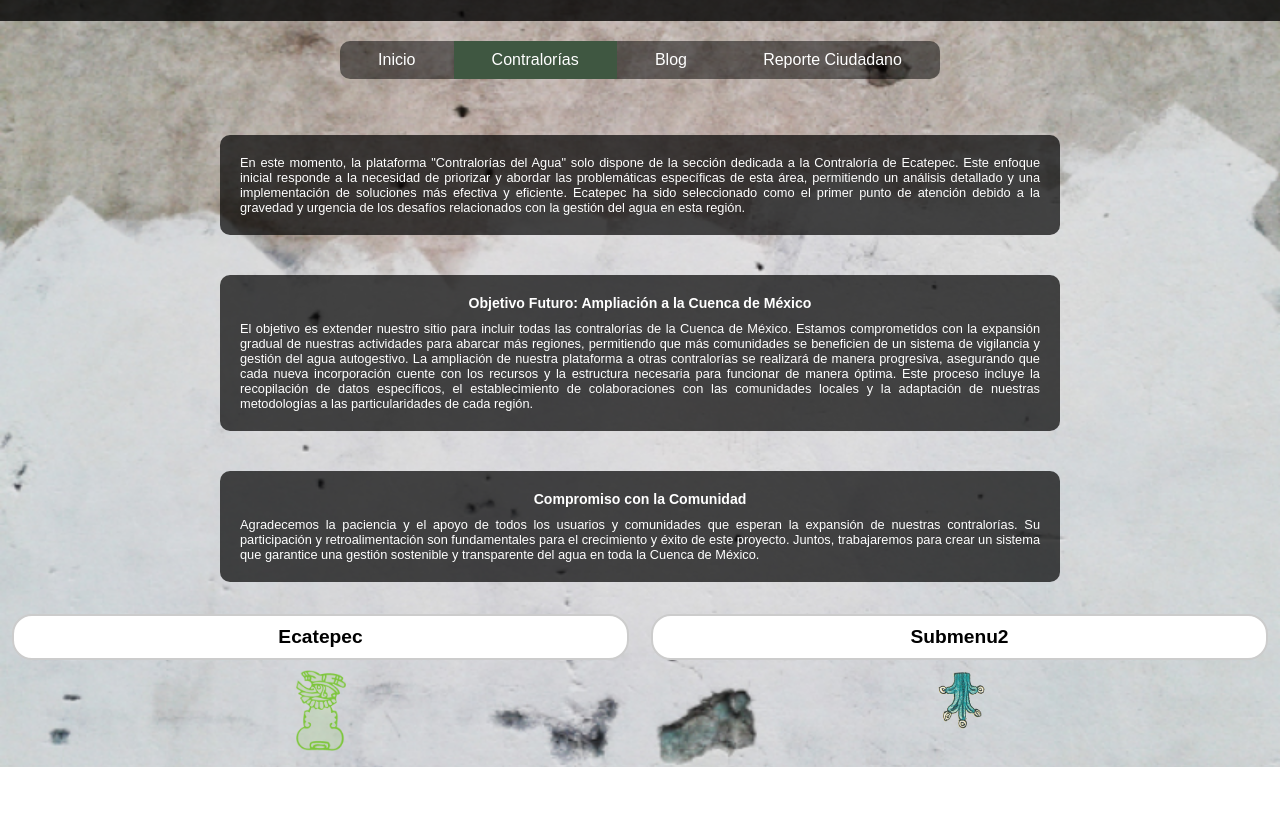
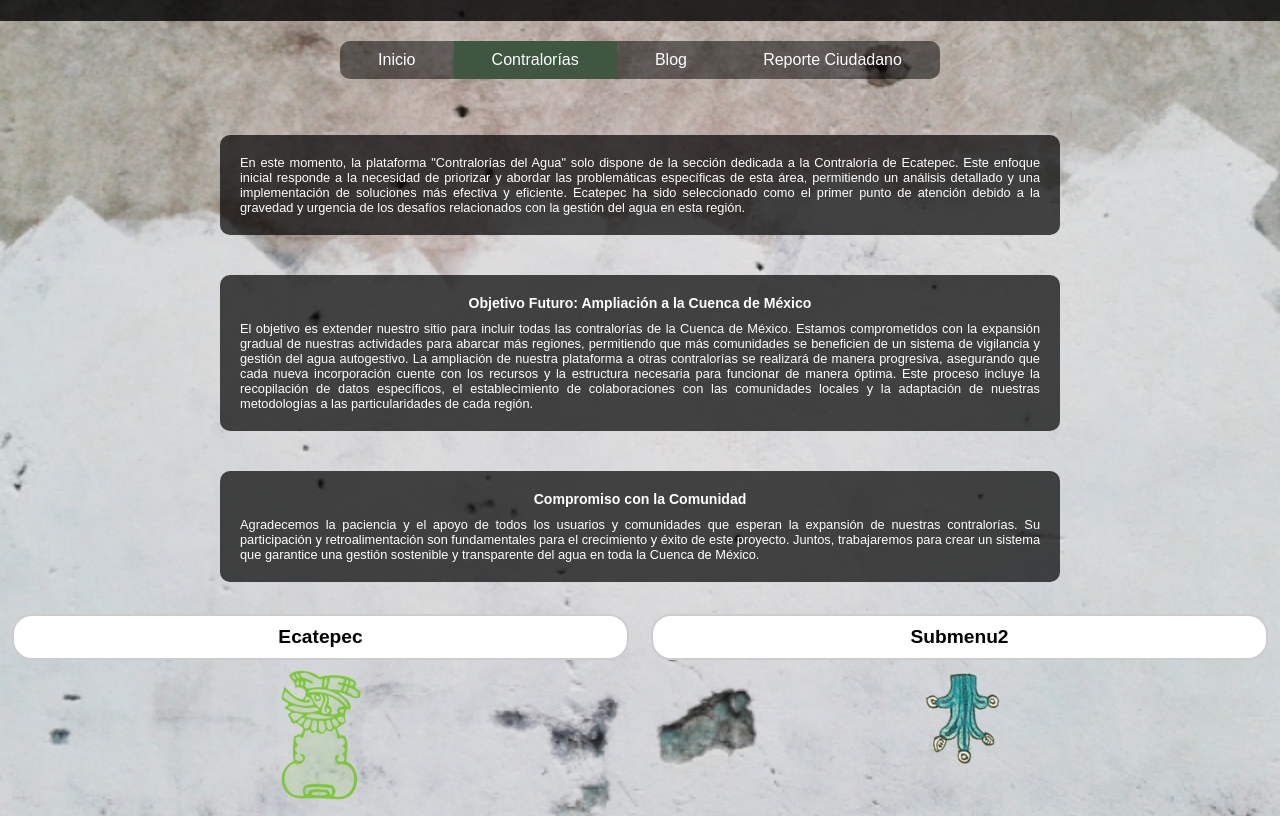
Before and after one commit to AguaMap/contraloriaEcatepec, a plain HTML site: page contraloria.html in a window 1280 px wide. Shown: the part 99-915 px from the top of the page. Before the commit the page ends 866 px from the top, so only its background shows below. Drawn offline with Linux system fonts and the light colour scheme.

Commit message:
Update styles.css

```diff
--- a/styles.css
+++ b/styles.css
@@ -115,7 +115,7 @@ body {
 
 .submenu img {
   margin-top: 10px;
-  max-width: 50px; /* Tamaño reducido para que las imágenes queden en la misma fila */
+  max-width: 80px; /* Tamaño aumentado a 80px */
   height: auto;
 }
 
```
